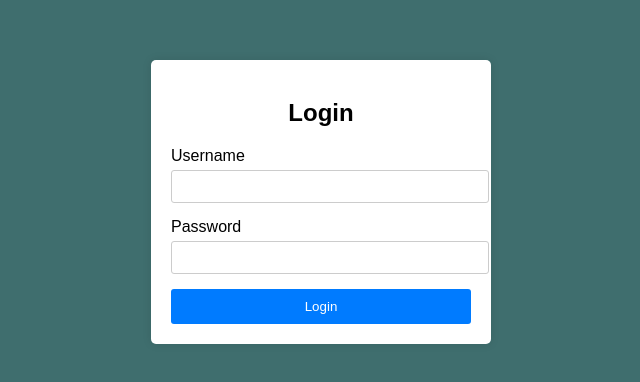
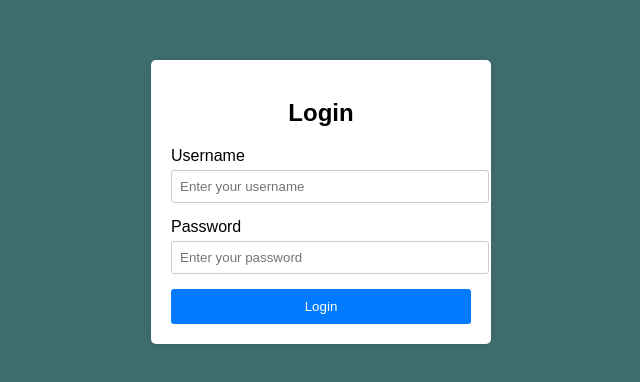
Before and after one commit to satyasaadhika/login-page, a plain HTML site: page index.html in a window 1280 px wide. Shown: the part 198-580 px from the top of the page, without its empty margins (319-959 px from the left). Drawn offline with Linux system fonts and the light colour scheme.

Commit message:
add placeholder text

```diff
--- a/index.html
+++ b/index.html
@@ -13,11 +13,11 @@
       <h2>Login</h2>
       <div class="input-group">
         <label for="username">Username</label>
-        <input type="text" id="username" name="username" required>
+        <input type="text" id="username" name="username"placeholder="Enter your username" required>
       </div>
       <div class="input-group">
         <label for="password">Password</label>
-        <input type="password" id="password" name="password" required>
+        <input type="password" id="password" name="password" placeholder="Enter your password" required>
       </div>
       <button type="submit">Login</button>
     </form>
```
